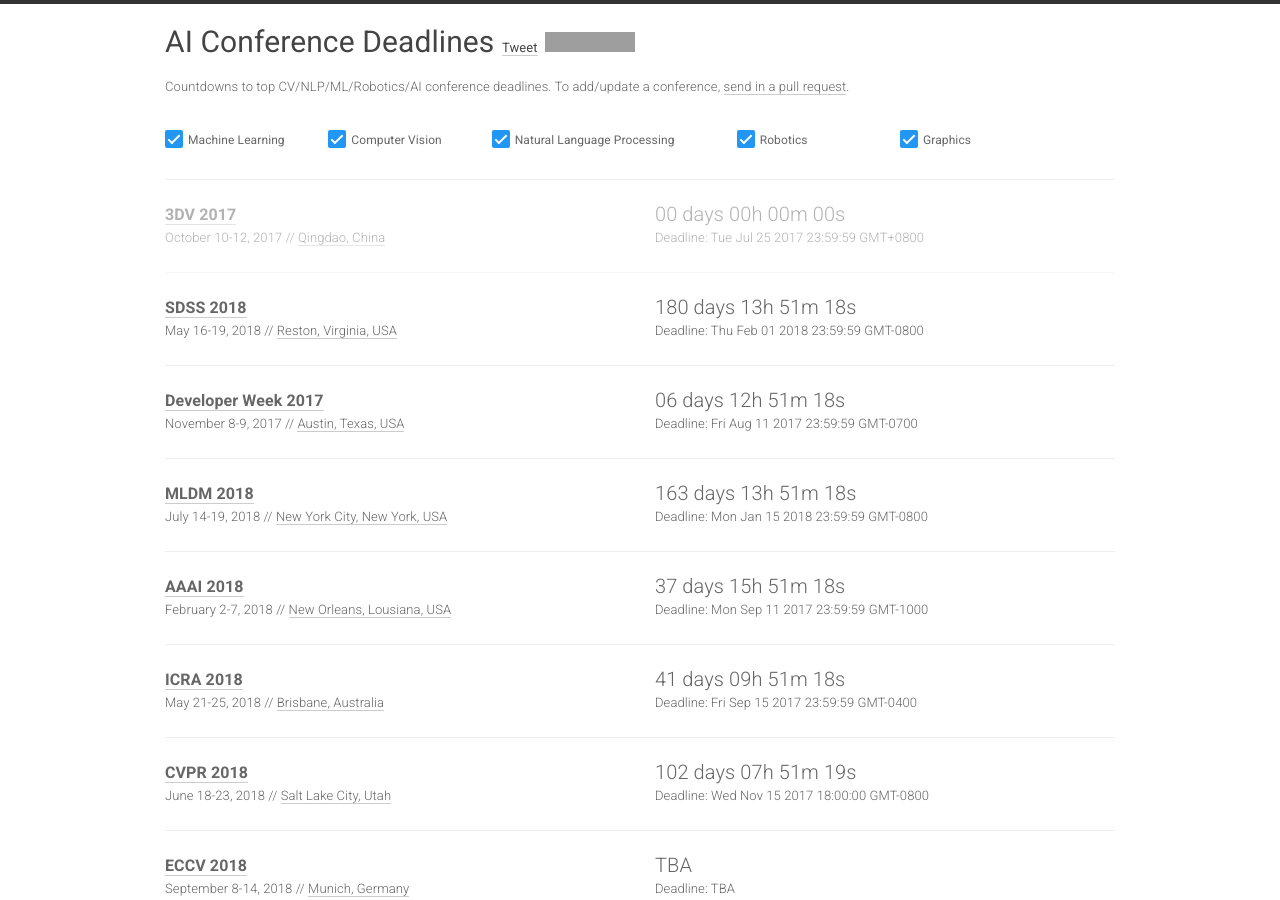
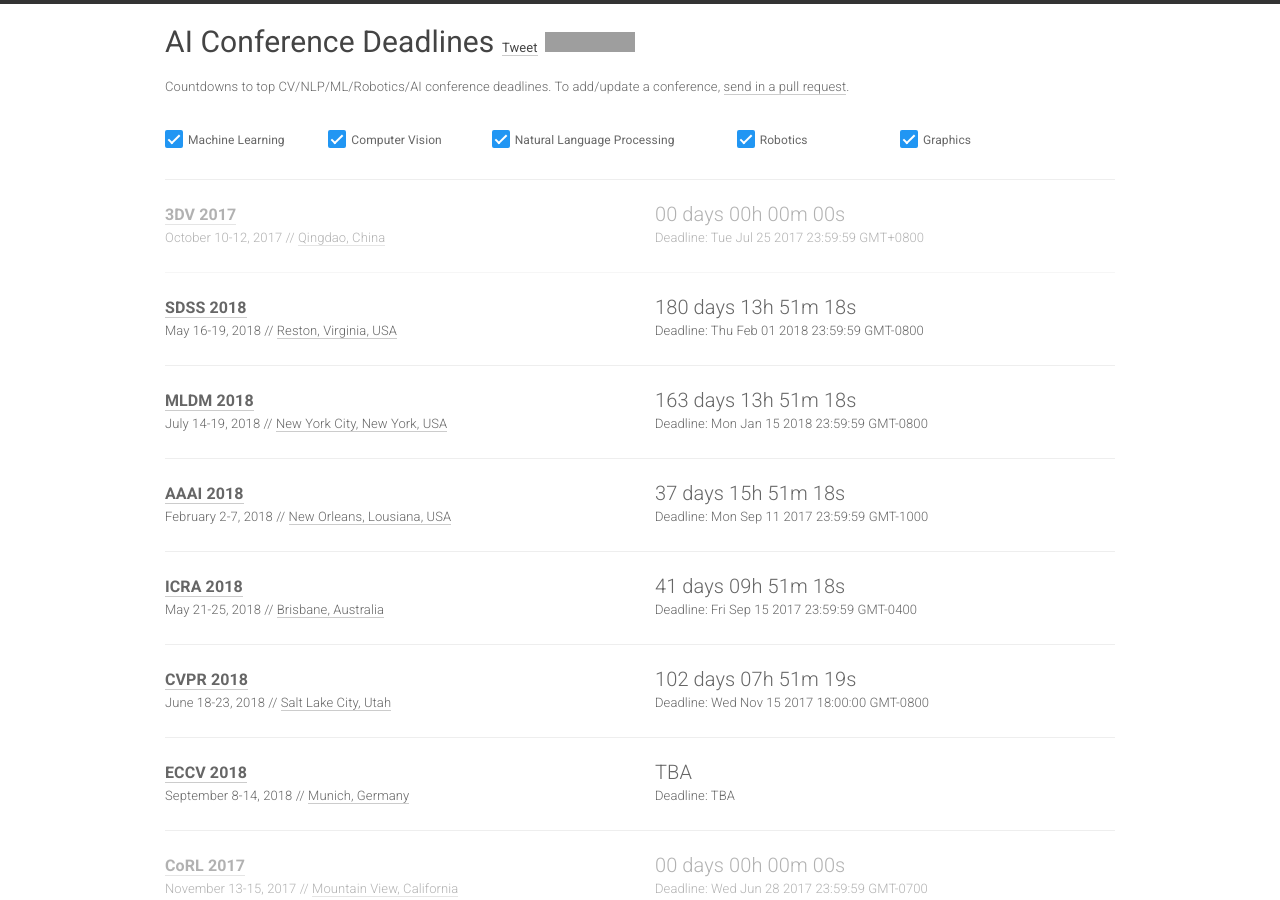
Before and after one commit to paperswithcode/ai-deadlines, a Jekyll site: the page built from index.html, in a window 1280 px wide and 900 px high. Built offline with Jekyll 4.4.1, drawn with Linux system fonts in a browser that asks for light colours; nearby versions of some CDN libraries; comment, search, counter and statistics services are not loaded; grey boxes are pictures that could not be loaded.

Commit message:
Update conferences.yml

```diff
--- a/_data/conferences.yml
+++ b/_data/conferences.yml
@@ -19,16 +19,6 @@
   date: May 16-19, 2018
   place: Reston, Virginia, USA
   sub: ML
-
-- name: Developer Week
-  year: 2017
-  id: dw18
-  link: http://www.developerweek.com/Austin/conference/apply-to-speak/
-  deadline: "2017-08-11 23:59:59"
-  timezone: America/Los_Angeles
-  date: November 8-9, 2017
-  place: Austin, Texas, USA
-  sub: AI
 
 - name: MLDM
   year: 2018
```
